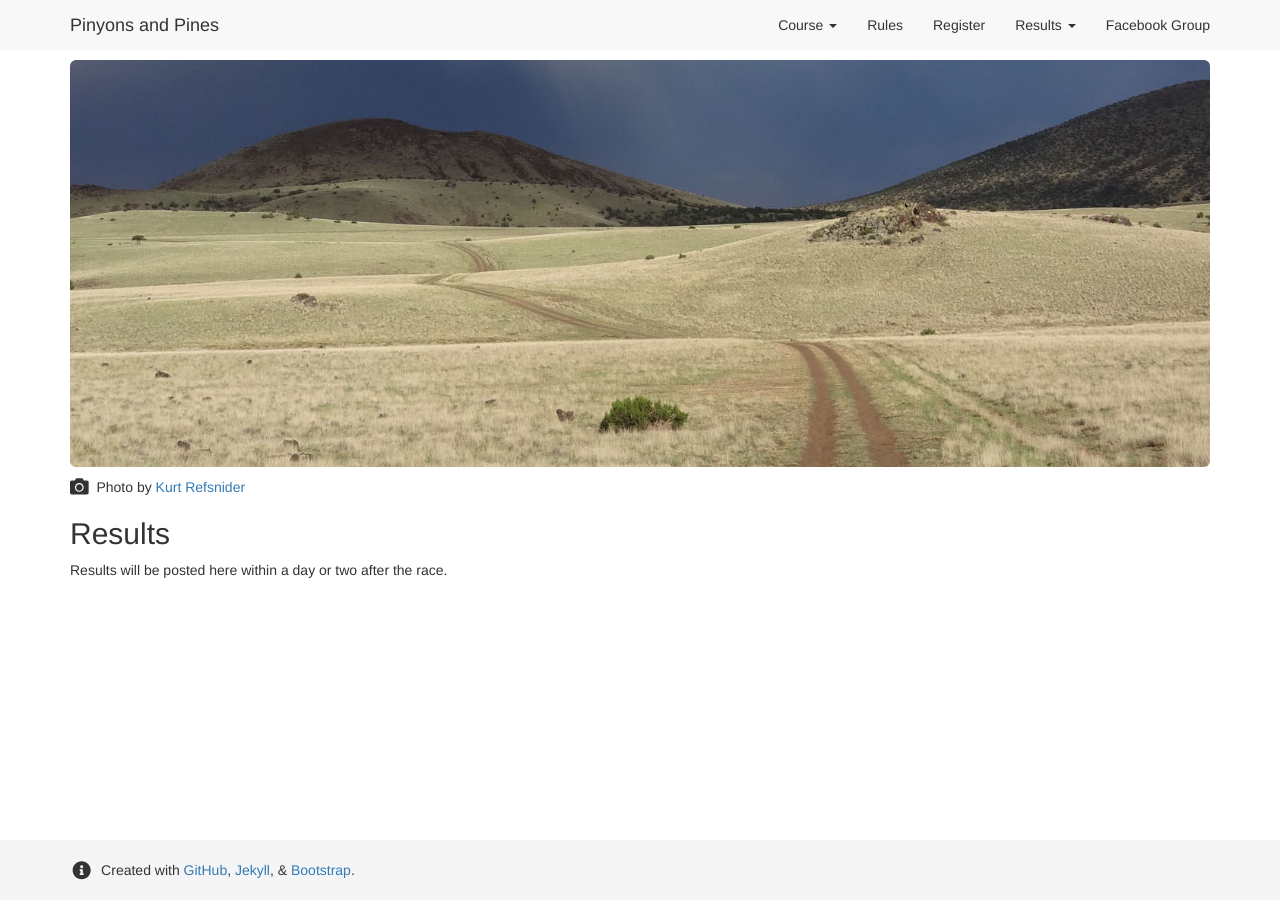
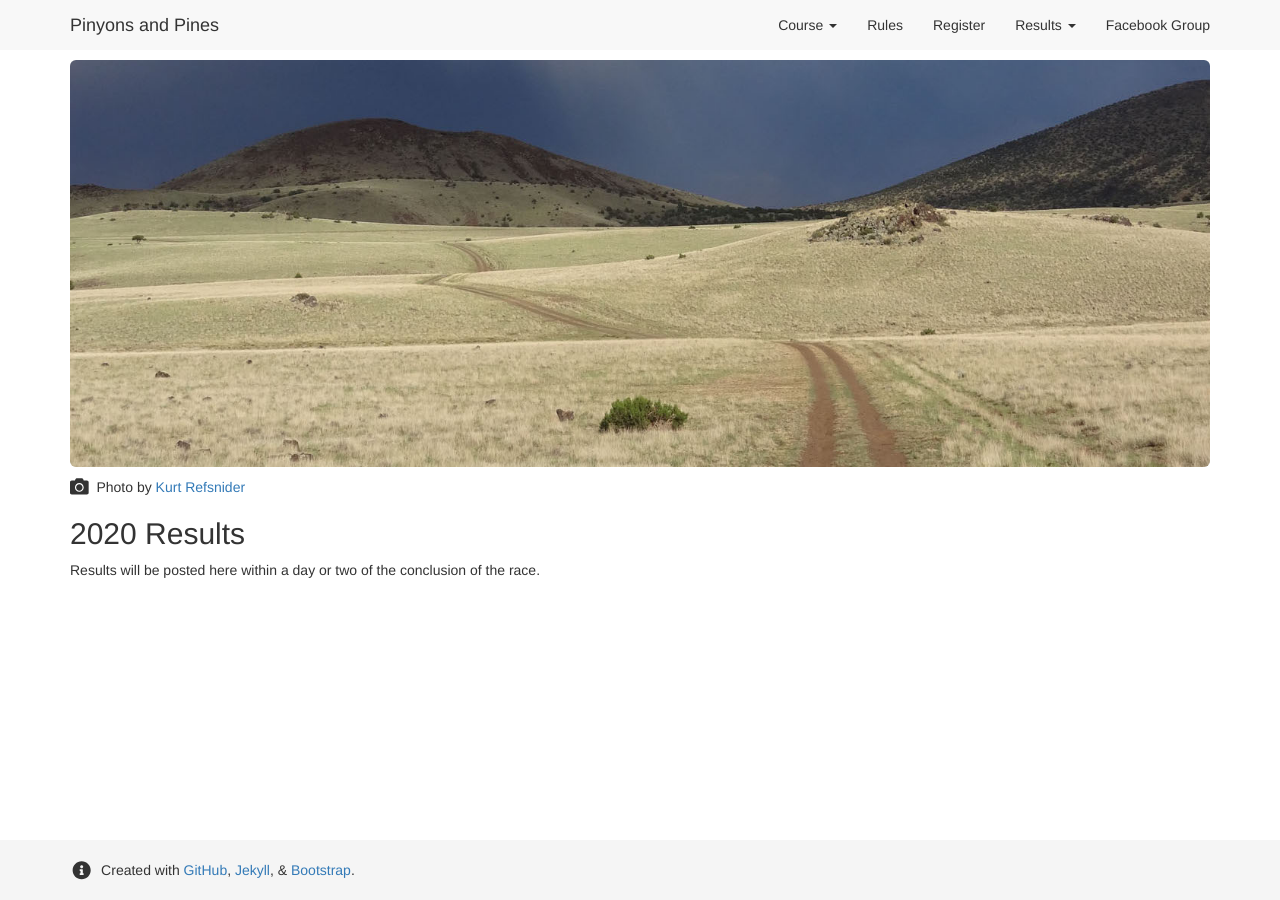
Before and after one commit to dcernst/PinyonsPines, a Jekyll site: the page built from results2020.md, in a window 1280 px wide. Built offline with Jekyll 4.4.1, drawn with Linux system fonts in a browser that asks for light colours; nearby versions of some CDN libraries.

Commit message:
Added dates

```diff
--- a/results2020.md
+++ b/results2020.md
@@ -8,9 +8,9 @@ layout: default
 
 <i class="fas fa-camera fa-lg"></i>&nbsp; Photo by <a href="https://www.ultramtb.net/about-kurt-refsnider.html#/">Kurt Refsnider</a>
 
-## Results
+## 2020 Results
 
-Results will be posted here within a day or two after the race.
+Results will be posted here within a day or two of the conclusion of the race.
 
 <!-- The weather got the better of us on day two. Rain, snow, and intense wind shut down most of the riders. We only had two riders finish the entire route. Check out the event recap over on [bikepacking.com](https://bikepacking.com/news/2019-pinyons-pines-event-recap/) and watch the [Trackleaders replay](http://trackleaders.com/pinyonspines19).
 
```
Also changed, not shown: course2019.md (+1 -1 lines), course2020.md (+1 -1 lines), results2019.md (+1 -1 lines).
